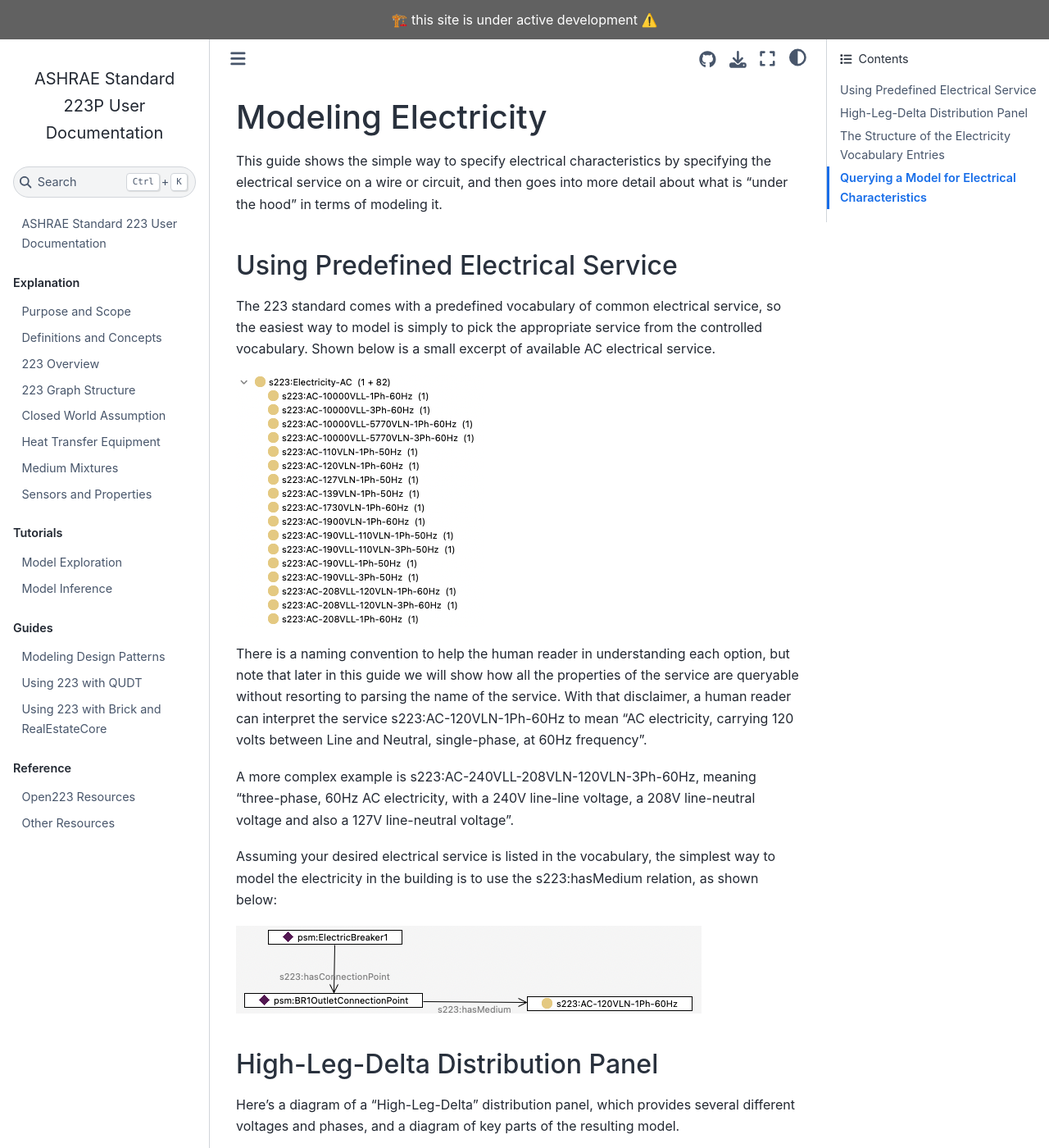
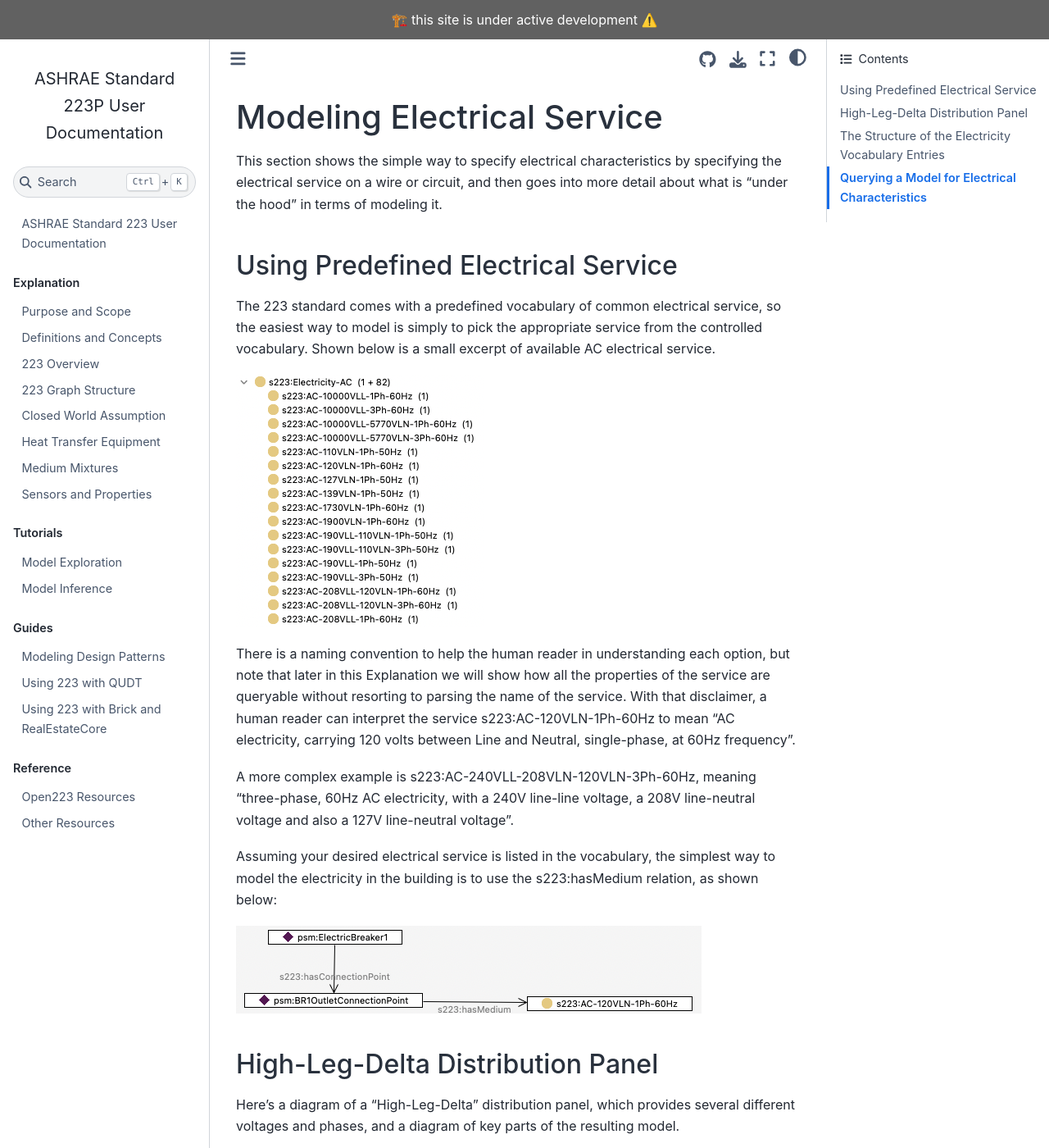
Before and after one commit to open223/docs.open223.info, a Jupyter Book: the page built from explanation/modeling_electrical_service.md, in a window 1280 px wide and 1400 px high. Shown: the whole window at 82% size. Built offline with Jupyter Book 1.0.4 settings and Sphinx 7.4.7 and the Sphinx Book theme 1.1.4, drawn with Linux system fonts in a browser that asks for light colours; pages that are not in the unit, such as notebooks, are missing from menus.

Commit message:
Added Modeling Electrical Service as an Explanation

```diff
--- a/_toc.yml
+++ b/_toc.yml
@@ -14,6 +14,7 @@
   - file: explanation/closed_world_assumption.md
   - file: explanation/heat_transfer_equipment.md
   - file: explanation/medium_mixtures.md
+  - file: explanation/modeling-electrical-service.md
   - file: explanation/sensors_and_properties.md
 - caption: Tutorials
   chapters:
--- a/guides/modeling-electricity.md
+++ b/explanation/modeling_electrical_service.md
@@ -1,14 +1,14 @@
-# Modeling Electricity
+# Modeling Electrical Service
 
-This guide shows the simple way to specify electrical characteristics by specifying the electrical service on a wire or circuit, and then goes into more detail about what is "under the hood" in terms of modeling it.
+This section shows the simple way to specify electrical characteristics by specifying the electrical service on a wire or circuit, and then goes into more detail about what is "under the hood" in terms of modeling it.
 
 ## Using Predefined Electrical Service
 The 223 standard comes with a predefined vocabulary of common electrical service, so the easiest way to model is simply to pick the appropriate service from the controlled vocabulary.
 Shown below is a small excerpt of available AC electrical service.
 
-![ACServiceExcerpt](images/guides-AC-service-excerpt.png)
+![ACServiceExcerpt](images/explanation-AC-service-excerpt.png)
 
-There is a naming convention to help the human reader in understanding each option, but note that later in this guide we will show how all the
+There is a naming convention to help the human reader in understanding each option, but note that later in this Explanation we will show how all the
 properties of the service are queryable without resorting to parsing the name of the service. With that disclaimer,
 a human reader can interpret the service s223:AC-120VLN-1Ph-60Hz to mean "AC electricity, carrying 120 volts between Line and Neutral, single-phase, at 60Hz frequency".
 
@@ -16,32 +16,32 @@
 
 Assuming your desired electrical service is listed in the vocabulary, the simplest way to model the electricity in the building is to use the s223:hasMedium relation, as shown below:
 
-![ACServiceExample](images/guides-AC-service-example.png)
+![ACServiceExample](images/explanation-AC-service-example.png)
 
 ## High-Leg-Delta Distribution Panel
 Here's a diagram of a "High-Leg-Delta" distribution panel, which provides several different voltages and phases, and a diagram of key parts of the resulting model.
 
 ...
 
-![HighLegDeltaModel](images/guides-HighLegDelta.png)
+![HighLegDeltaModel](images/explanation-HighLegDelta.png)
 
 ## The Structure of the Electricity Vocabulary Entries
 Since 223 is a semantic standard, relying on the naming convention is not sufficient to allow for querying of a model.
 For those who need to go deeper, the following section explains the structure of each of the vocabulary entries for electricity. Shown below is a diagram of that structure:
 
-![110Vstructure](images/guides-110V-60Hz-single-phase-structure.png)
+![110Vstructure](images/explanation-110V-60Hz-single-phase-structure.png)
 
 Following the relations, you can see that it is possible to find the numerical values for the frequency, number of phases, and voltage for the service.
 Note that the semantic model never depends on the names of the entities to provide this information, so that numerical comparisons and calculations are possible.
 
 Here is that more complex example shown with its full structure:
 
-![240Vstructure](images/guides-240V-60Hz-three-phase-structure.png)
+![240Vstructure](images/explanation-240V-60Hz-three-phase-structure.png)
 
 ## Querying a Model for Electrical Characteristics
 
 The power of explicitly modeling all the characteristics of the electricity can be seen with some query examples. Here is a query to find in the vocabulary all electrical service that is 3-phase, with a line-neutral voltage of 120V:
 
-![3-phase-query](images/guides-3-phase-query.png)
+![3-phase-query](images/explanation-3-phase-query.png)
 
 In a similar way, one can query a specific building model to find the electrical service(s) in use and drill down to determine the voltages and other properties that are present.
```
Also changed, not shown: explanation/images/explanation-110V-60Hz-single-phase-structure.png (renamed from guides/images/guides-110V-60Hz-single-phase-structure.png), explanation/images/explanation-240V-60Hz-three-phase-structure.png (renamed from guides/images/guides-240V-60Hz-three-phase-structure.png), explanation/images/explanation-3-phase-query.png (renamed from guides/images/guides-3-phase-query.png), explanation/images/explanation-AC-service-example.png (renamed from guides/images/guides-AC-service-example.png), explanation/images/explanation-AC-service-excerpt.png (renamed from guides/images/guides-AC-service-excerpt.png), explanation/images/explanation-HighLegDelta.png (renamed from guides/images/guides-HighLegDelta.png).
